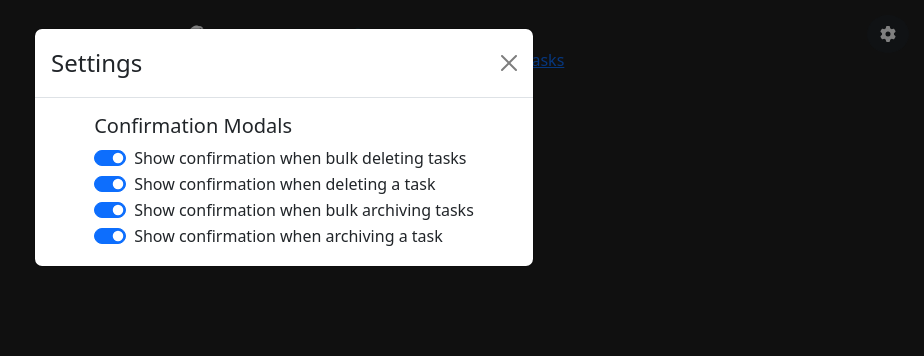
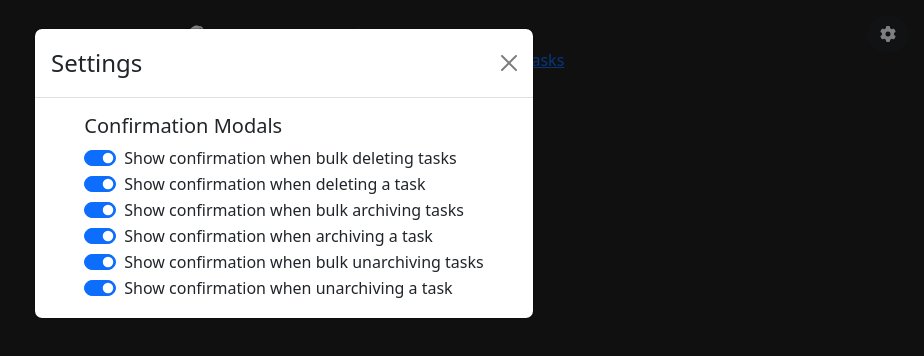
Before and after one commit to miljkovicjovan/minimalist-task-tracker, a React (Create React App) app: page /archive in a window 1280 px wide. Both pictures are taken after a click on the button 1244 px from the left and 34 px from the top of the page. Shown: the top 356 px of the page, without its empty margins (356-1280 px from the left). Built offline with nearby package versions, Linux system fonts and the light colour scheme.

Commit message:
archive page all modals have check with ls

```diff
--- a/src/App.jsx
+++ b/src/App.jsx
@@ -12,7 +12,9 @@ function App() {
 			askForBulkDeletingConfirmation: true,
 			askForDeletingConfirmation: true,
 			askForBulkArchivingConfirmation: true,
-			askForArchivingConfirmation: true
+			askForArchivingConfirmation: true,
+			askForBulkUnarchivingConfirmation: true,
+			askForUnarchivingConfirmation: true
 		}
   );
 
--- a/src/components/SettingsModal.jsx
+++ b/src/components/SettingsModal.jsx
@@ -12,6 +12,8 @@ function SettingsModal({ settings, setSettings }) {
 	const handleSwitchDeleteChange = (e) => setSettings({ ...settings, askForDeletingConfirmation: e.target.checked });
 	const handleSwitchBulkArchiveChange = (e) => setSettings({ ...settings, askForBulkArchivingConfirmation: e.target.checked });
 	const handleSwitchArchiveChange = (e) => setSettings({ ...settings, askForArchivingConfirmation: e.target.checked });
+	const handleSwitchBulkUnarchiveChange = (e) => setSettings({ ...settings, askForBulkUnarchivingConfirmation: e.target.checked });
+	const handleSwitchUnarchiveChange = (e) => setSettings({ ...settings, askForUnarchivingConfirmation: e.target.checked });
 
 	useEffect(() => {
     window.localStorage.setItem(
@@ -60,6 +62,18 @@ function SettingsModal({ settings, setSettings }) {
 							checked={settings.askForArchivingConfirmation}
 							onChange={handleSwitchArchiveChange}
 						/>
+						<Form.Check
+							type="switch"
+							label="Show confirmation when bulk unarchiving tasks"
+							checked={settings.askForBulkUnarchivingConfirmation}
+							onChange={handleSwitchBulkUnarchiveChange}
+						/>
+						<Form.Check
+							type="switch"
+							label="Show confirmation when unarchiving a task"
+							checked={settings.askForUnarchivingConfirmation}
+							onChange={handleSwitchUnarchiveChange}
+						/>
 					</Form>
 				</Modal.Body>
 			</Modal>
--- a/src/pages/Archive.jsx
+++ b/src/pages/Archive.jsx
@@ -22,9 +22,32 @@ function Archive({ settings, setSettings }) {
   const [selectedTask, setSelectedTask] = useState();
   const handleClose = () => setShow(false);
   const handleShow = (id) => {
-    setShow(true);
-    setSelectedTask(id);
-  }
+    if (settings.askForUnarchivingConfirmation) {
+      setShow(true);
+      setSelectedTask(id);
+    } else unarchive(id);
+	};
+
+  const [showUnarchiveAll, setShowUnarchiveAll] = useState(false);
+  const handleCloseUnarchiveAll = () => setShowUnarchiveAll(false);
+  const handleShowUnarchiveAll = () => {
+		settings.askForBulkUnarchivingConfirmation ? setShowUnarchiveAll(true) : unarchiveAll();
+	};
+
+  const [showDeleteAll, setShowDeleteAll] = useState(false);
+  const handleCloseDeleteAll = () => setShowDeleteAll(false);
+	const handleShowDeleteAll = () => {
+		settings.askForBulkDeletingConfirmation ? setShowDeleteAll(true) : resetArchivedTasks();
+	};
+
+  const [showDelete, setShowDelete] = useState(false);
+  const handleCloseDelete = () => setShowDelete(false);
+  const handleShowDelete = (id) => {
+		if (settings.askForDeletingConfirmation) {
+      setShowDelete(true);
+      setSelectedTask(id);
+    } else deleteTask(id);;
+	};
 
   function unarchive(id) {
     const updatedTasks = finishedTasks.map((task) => {
@@ -44,25 +67,6 @@ function Archive({ settings, setSettings }) {
     });
     setFinishedTasks(updatedTasks);
   }
-
-  const [showUnarchiveAll, setShowUnarchiveAll] = useState(false);
-  const handleCloseUnarchiveAll = () => setShowUnarchiveAll(false);
-  const handleShowUnarchiveAll = () => setShowUnarchiveAll(true);
-
-  const [showDeleteAll, setShowDeleteAll] = useState(false);
-  const handleCloseDeleteAll = () => setShowDeleteAll(false);
-	const handleShowDeleteAll = () => {
-		settings.askForBulkDeletingConfirmation ? setShowDeleteAll(true) : resetArchivedTasks();
-	};
-
-  const [showDelete, setShowDelete] = useState(false);
-  const handleCloseDelete = () => setShowDelete(false);
-  const handleShowDelete = (id) => {
-		if (settings.askForDeletingConfirmation) {
-      setShowDelete(true);
-      setSelectedTask(id);
-    } else deleteTask(id);;
-	};
 
   function deleteTask(id) {
     setFinishedTasks(finishedTasks.filter((task) => task.id !== id));
@@ -138,6 +142,10 @@ function Archive({ settings, setSettings }) {
           handleClose();
         }}
         color="primary"
+        onToggle={() => setSettings({
+          ...settings,
+          askForUnarchivingConfirmation: !settings.askForUnarchivingConfirmation
+        })}
       />
       <ConfirmationModal
         title="Are you sure?"
@@ -149,6 +157,10 @@ function Archive({ settings, setSettings }) {
           handleCloseUnarchiveAll();
         }}
         color="primary"
+        onToggle={() => setSettings({
+          ...settings,
+          askForBulkUnarchivingConfirmation: !settings.askForBulkUnarchivingConfirmation
+        })}
       />
       <ConfirmationModal
         title="Are you sure?"
```
